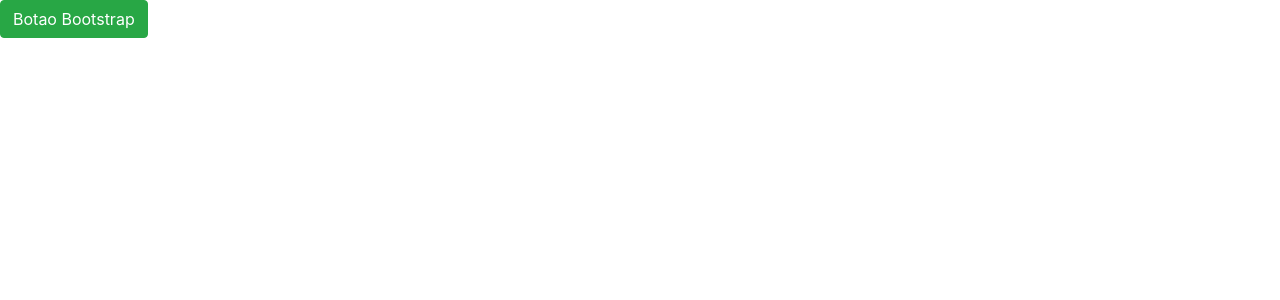
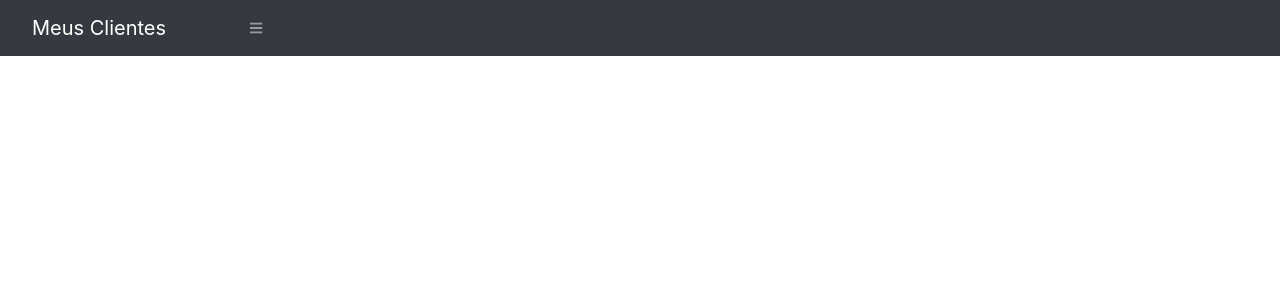
Before and after one commit to robertocajueiro/Clientes, an Angular app in the folder clientes-app/: page / in a window 1280 px wide. Shown: the top 300 px of the page. Built offline with nearby package versions, Linux system fonts and the light colour scheme.

Commit message:
Criação Navbar

```diff
--- a/clientes-app/src/app/app.component.html
+++ b/clientes-app/src/app/app.component.html
@@ -1 +1 @@
-<button class="btn btn-success">Botao Bootstrap</button>
+<app-navbar></app-navbar>
--- a/clientes-app/src/app/app.module.ts
+++ b/clientes-app/src/app/app.module.ts
@@ -3,6 +3,8 @@
 
 import { AppRoutingModule } from './app-routing.module';
 import { AppComponent } from './app.component';
+
+import { TemplateModule } from './template/template.module'
 
 @NgModule({
   declarations: [
@@ -10,7 +12,8 @@
   ],
   imports: [
     BrowserModule,
-    AppRoutingModule
+    AppRoutingModule,
+    TemplateModule
   ],
   providers: [],
   bootstrap: [AppComponent]
--- /dev/null
+++ b/clientes-app/src/app/template/navbar/navbar.component.html
@@ -0,0 +1,6 @@
+<nav class="sb-topnav navbar navbar-expand navbar-dark bg-dark">
+    <a class="navbar-brand" href="#">Meus Clientes</a>
+    <button class="btn btn-link btn-sm order-1 order-lg-0" id="sidebarToggle" href="#">
+        <i class="fas fa-bars"></i>
+    </button>
+</nav>
--- /dev/null
+++ b/clientes-app/src/app/template/navbar/navbar.component.ts
@@ -0,0 +1,15 @@
+import { Component, OnInit } from '@angular/core';
+
+@Component({
+  selector: 'app-navbar',
+  templateUrl: './navbar.component.html',
+  styleUrls: ['./navbar.component.css']
+})
+export class NavbarComponent implements OnInit {
+
+  constructor() { }
+
+  ngOnInit(): void {
+  }
+
+}
--- a/clientes-app/src/index.html
+++ b/clientes-app/src/index.html
@@ -6,8 +6,9 @@
   <base href="/">
   <meta name="viewport" content="width=device-width, initial-scale=1">
   <link rel="icon" type="image/x-icon" href="favicon.ico">
+  <script src="https://cdnjs.cloudflare.com/ajax/libs/font-awesome/5.11.2/js/all.min.js" crossorigin="anonymous"></script>
 </head>
-<body>
+<body class="sb-nav-fixed">
   <app-root></app-root>
 </body>
 </html>
```
Also changed, not shown: clientes-app/src/app/template/template.module.ts (added, +18 -0 lines), clientes-app/src/app/template/navbar/navbar.component.css (added).
